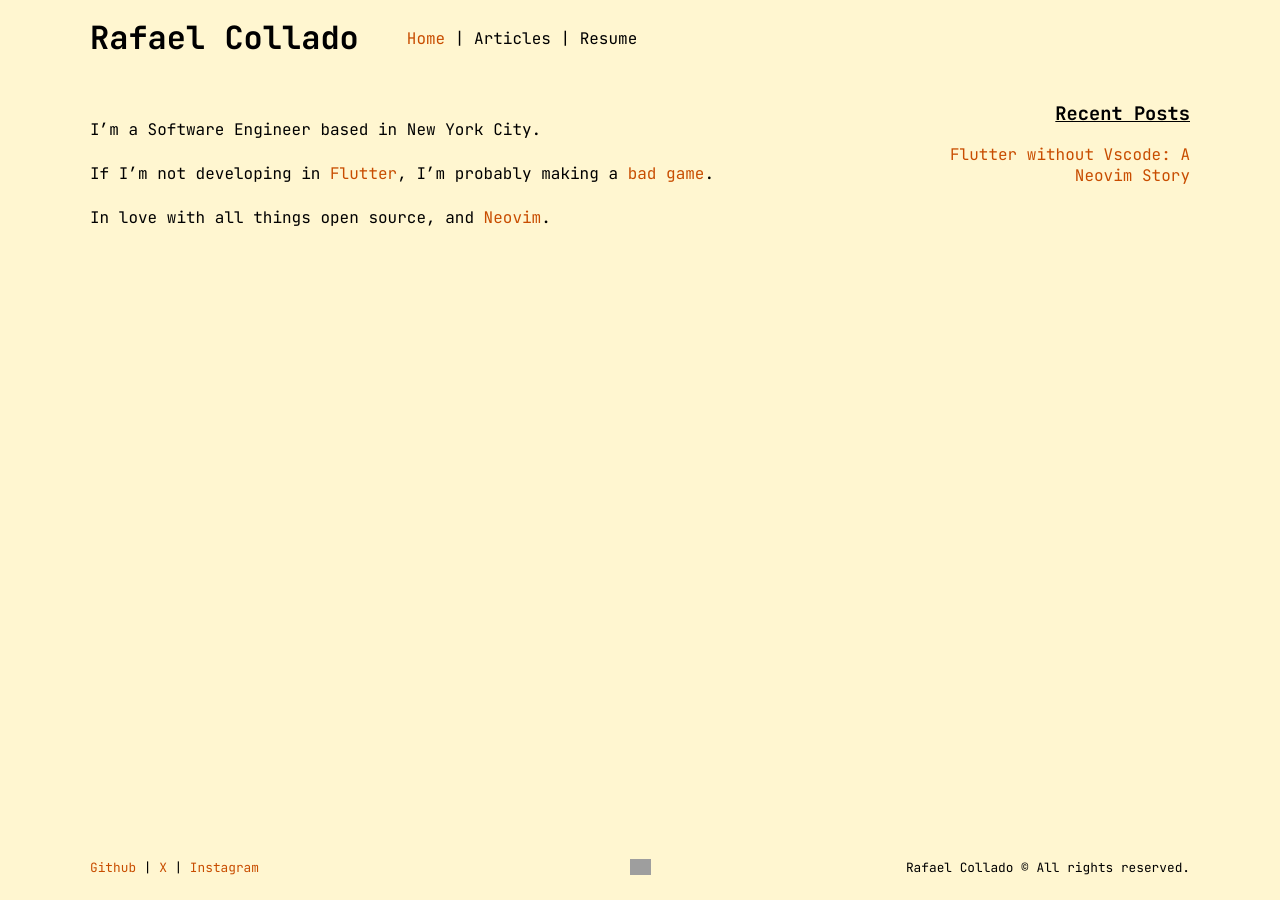
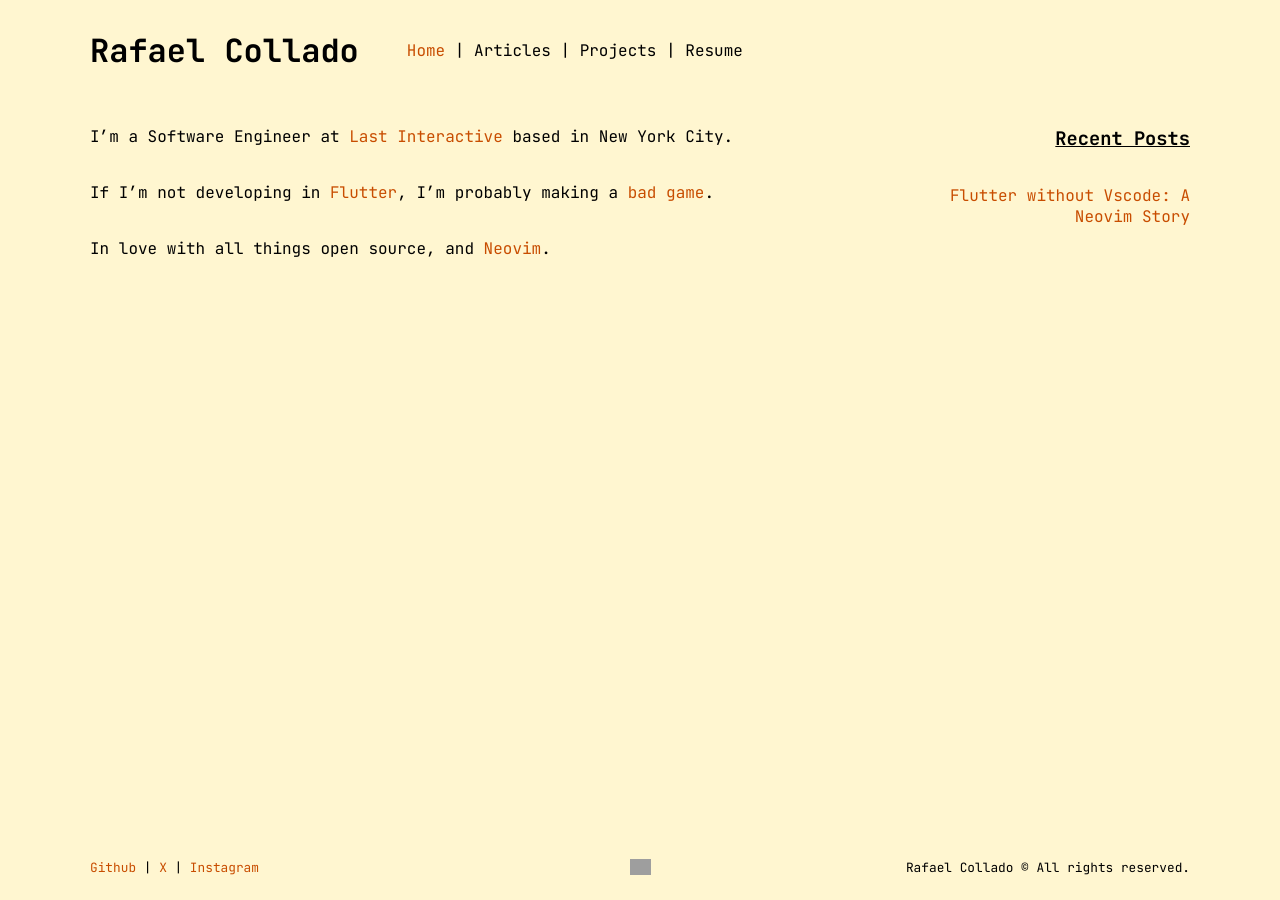
Before and after one commit to rafaelcolladojr/rafaelcolladojr.github.io, a Jekyll site: the page built from index.md, in a window 1280 px wide. Built offline with Jekyll 4.4.1, drawn with Linux system fonts in a browser that asks for light colours; grey boxes are pictures that could not be loaded.

Commit message:
Added Projects page. Cleaned article css

```diff
--- a/_config.yml
+++ b/_config.yml
@@ -17,6 +17,8 @@ navbar:
     link: "/"
   - name: "Articles"
     link: "/articles/"
+  - name: "Projects"
+    link: "/projects/"
   - name: "Resume"
     link: "/assets/r_collado_resume.pdf"
 
--- a/articles.html
+++ b/articles.html
@@ -3,7 +3,6 @@ layout: default
 title: "Articles"
 ---
 <h3>Articles</h3>
-<br>
 <div class="articles">
   <ul>
     {% for post in site.posts %}
--- a/css/main.css
+++ b/css/main.css
@@ -5,6 +5,7 @@ body {
   font-family: "JetBrains Mono", serif;
   font-optical-sizing: auto;
   font-style: normal;
+  font-size: 16px;
 }
 
 body {
@@ -23,7 +24,7 @@ p {
   font-family: "JetBrains Mono", serif;
   font-optical-sizing: auto;
   font-style: normal;
-  line-height: 28px;
+  line-height: 1.5em;
 }
 
 h1,
@@ -31,11 +32,20 @@ h2,
 h3,
 h4,
 h5 {
-  margin-top: 2em;
+  margin-bottom: 0.5em;
+}
+
+h4 {
+  font-weight: 400;
+}
+
+h5 {
+  font-weight: 200;
+  margin-bottom: 1em;
 }
 
 p {
-  margin-top: 1em;
+  margin-bottom: 2em;
 }
 
 a,
@@ -45,7 +55,8 @@ a:visited {
 }
 
 blockquote {
-  margin-top: 2em;
+  margin-top: 3em;
+  margin-bottom: 3em;
   margin-left: -24px;
   padding-left: 20px;
   box-shadow: inset 3px 0 0 0 #494d64;
@@ -62,7 +73,7 @@ blockquote strong:nth-child(1) {
 
 /* h6 = caption */
 h6 {
-  margin-top: 0;
+  margin-top: -2em;
   text-align: center;
   font-size: 0.8em;
   font-weight: 200;
@@ -125,7 +136,7 @@ em {
 /* Navigation */
 
 ul {
-  margin: 0px;
+  margin-bottom: 1em;
   padding: 0px;
 }
 
@@ -239,9 +250,11 @@ code {
 }
 
 pre {
-  margin-top: 2em;
+  margin-top: -1em;
+  margin-bottom: 2em;
 }
 
+li code,
 p code,
 h6 code {
   display: inline-block;
--- a/index.md
+++ b/index.md
@@ -2,7 +2,7 @@
 layout: default
 title: Home
 ---
-I'm a Software Engineer based in New York City.
+I'm a Software Engineer at [Last Interactive](https://lastinteractive.com/) based in New York City.
 
 If I'm not developing in [Flutter](https://flutter.dev/), I'm probably making a [bad game](https://apps.apple.com/us/app/above/id1535097129).
 
```
Also changed, not shown: Gemfile (+5 -2 lines), _posts/2024-11-22-flutter-without-vscode-a-neovim-story.md (+1 -4 lines), projects.md (added, +14 -0 lines), 8 other files.
